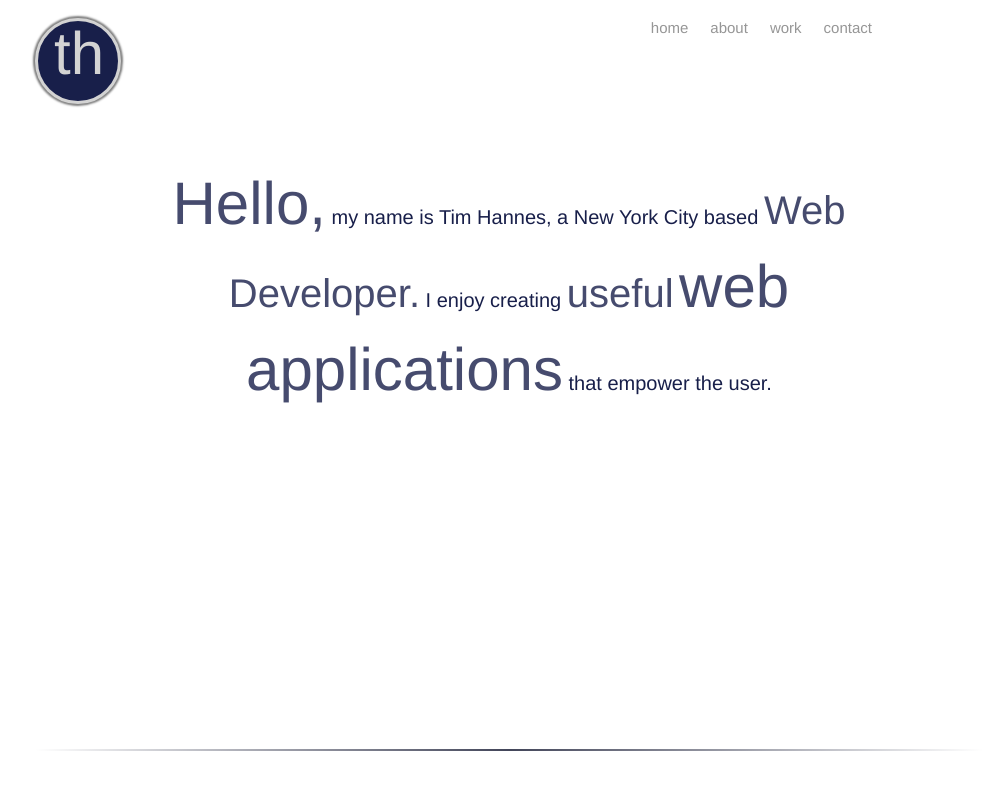
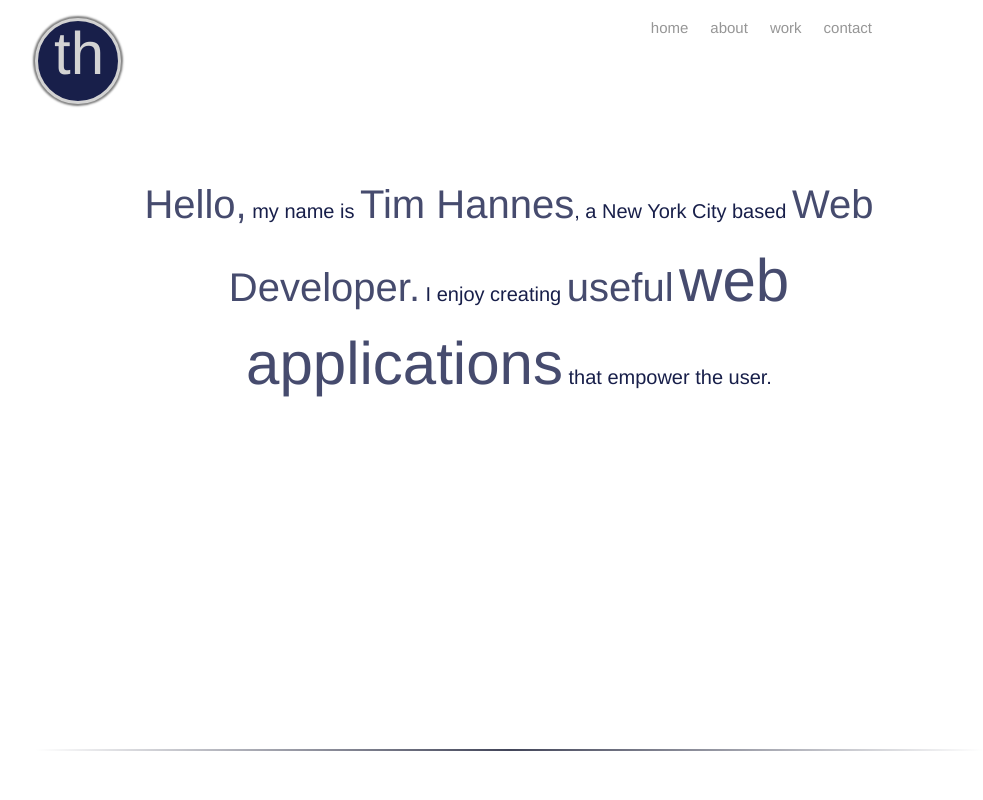
Before and after one commit to thannes30/thannes30.github.io, a plain HTML site: page index.html in a window 1280 px wide. Shown: the top 800 px of the page, without its empty margins (131-1114 px from the left). Drawn offline with Linux system fonts and the light colour scheme.

Commit message:
added a few possible bg ideas

```diff
--- a/index.html
+++ b/index.html
@@ -29,7 +29,7 @@
         <section id="home" class="section">
             <br><br><br><br><br>
             <div class="text-container">
-              <p><span class='large'>Hello,</span> my name is Tim Hannes, a New York City based <span class='medium'>Web Developer.</span> I enjoy creating <span class='medium'>useful</span> <span class='large'>web applications</span> that empower the user.</p>
+              <p><span class='medium'>Hello,</span> my name is <span class='medium'>Tim Hannes</span>, a New York City based <span class='medium'>Web Developer.</span> I enjoy creating <span class='medium'>useful</span> <span class='large'>web applications</span> that empower the user.</p>
             </div>
         </section>
 
--- a/stylesheets/styles.css
+++ b/stylesheets/styles.css
@@ -13,7 +13,8 @@ html {
   box-sizing: border-box;
 }
 body {
-  background: white;
+/*background-image: url('../images/nice_snow.png');
+  background-repeat: repeat-y;*/
   font-family: 'futura', Helvetica, Arial, sans-serif;
   color: #313131;
   font-size: 62.5%;
@@ -76,7 +77,7 @@ body {
 /*#stickynav #nav li a:hover
 */.info li {
   margin-left: -45px;
-  font-size: 1.2em;
+  font-size: 1.4em;
 }
 
 .project:hover .info{
```
Also changed, not shown: images/greyzz.png (added), images/light_grey.png (added), images/nice_snow.png (added).
